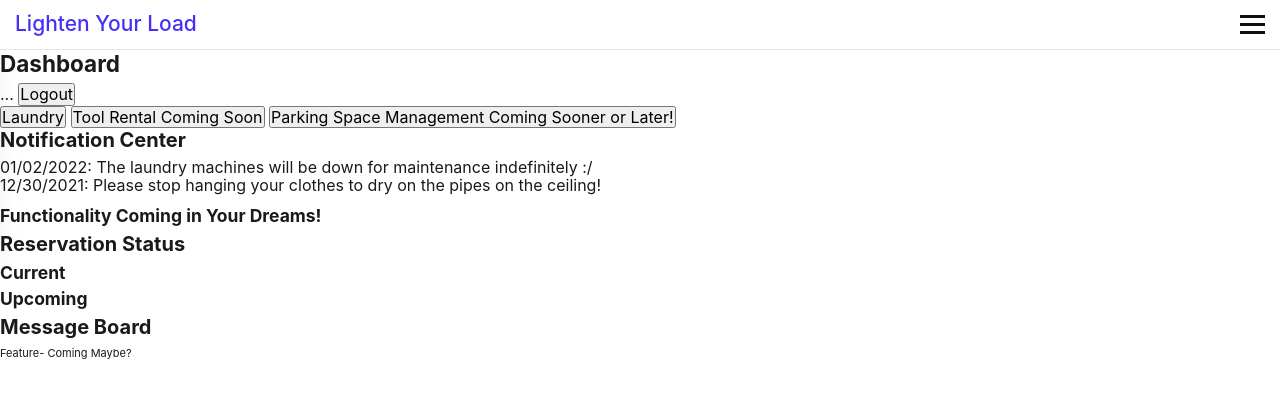
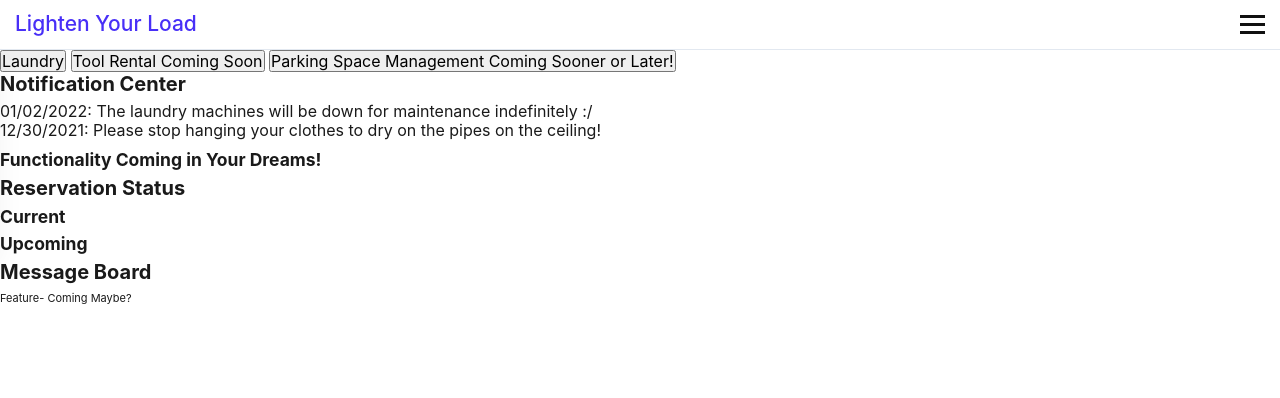
Before and after one commit to Dog-with-two-Gs/tenant-buddy, a Node server app: template views/profile.handlebars in a window 1280 px wide. Shown: the top 398 px of the page. Run offline with Node 20, Linux system fonts and the light colour scheme; the template is opened without the code that fills it, so the values that code supplies are empty; a user stored in the database is signed in; some libraries are stand-ins or nearby versions.

Commit message:
Update profile.handlebars

```diff
--- a/views/profile.handlebars
+++ b/views/profile.handlebars
@@ -1,14 +1,3 @@
-<header>
-    <h1>
-        Dashboard
-    </h1>
-    <d>
-        ...
-    </d>
-    <button>
-        Logout
-    </button>
-</header>
 <main>
     <div>
         <button>
```
